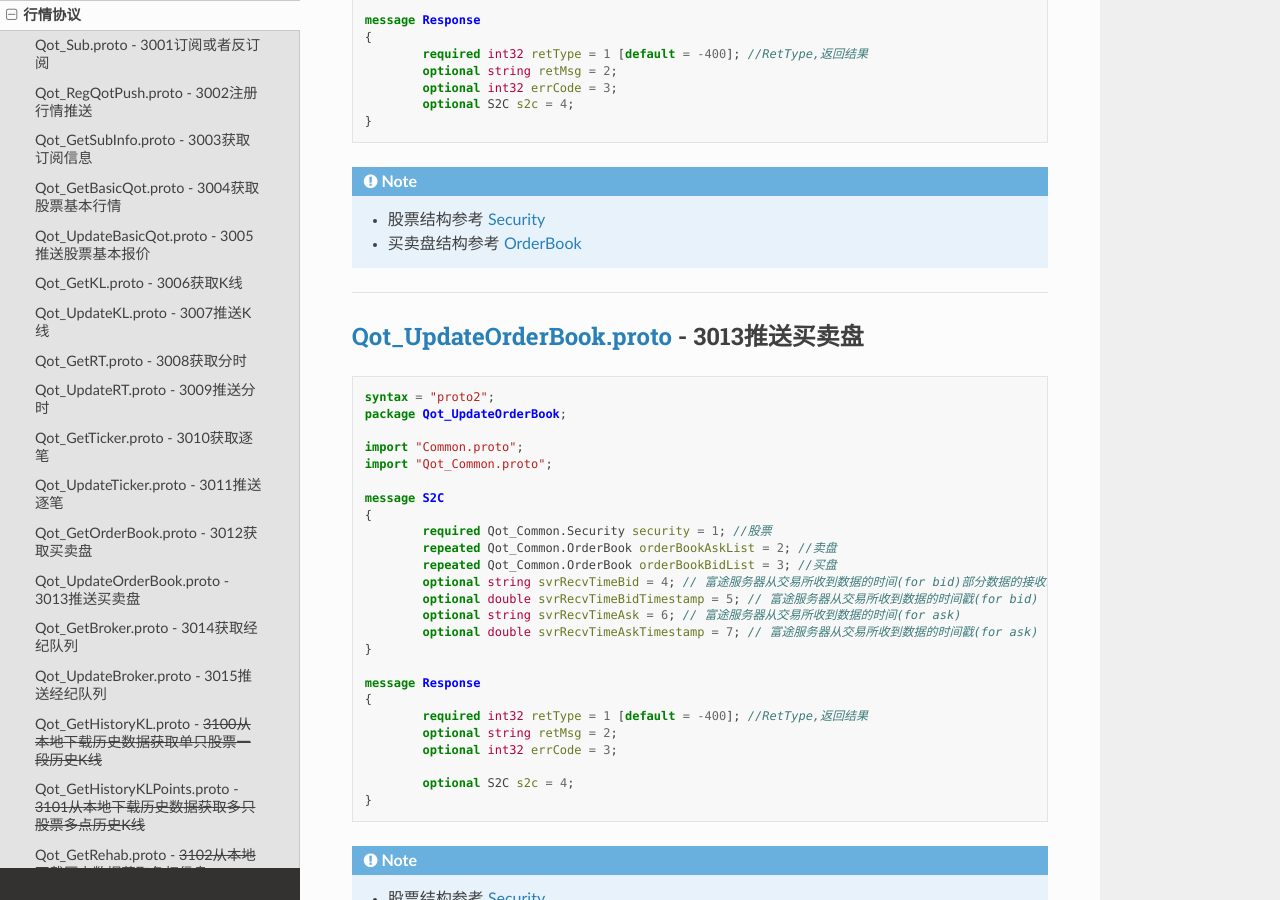
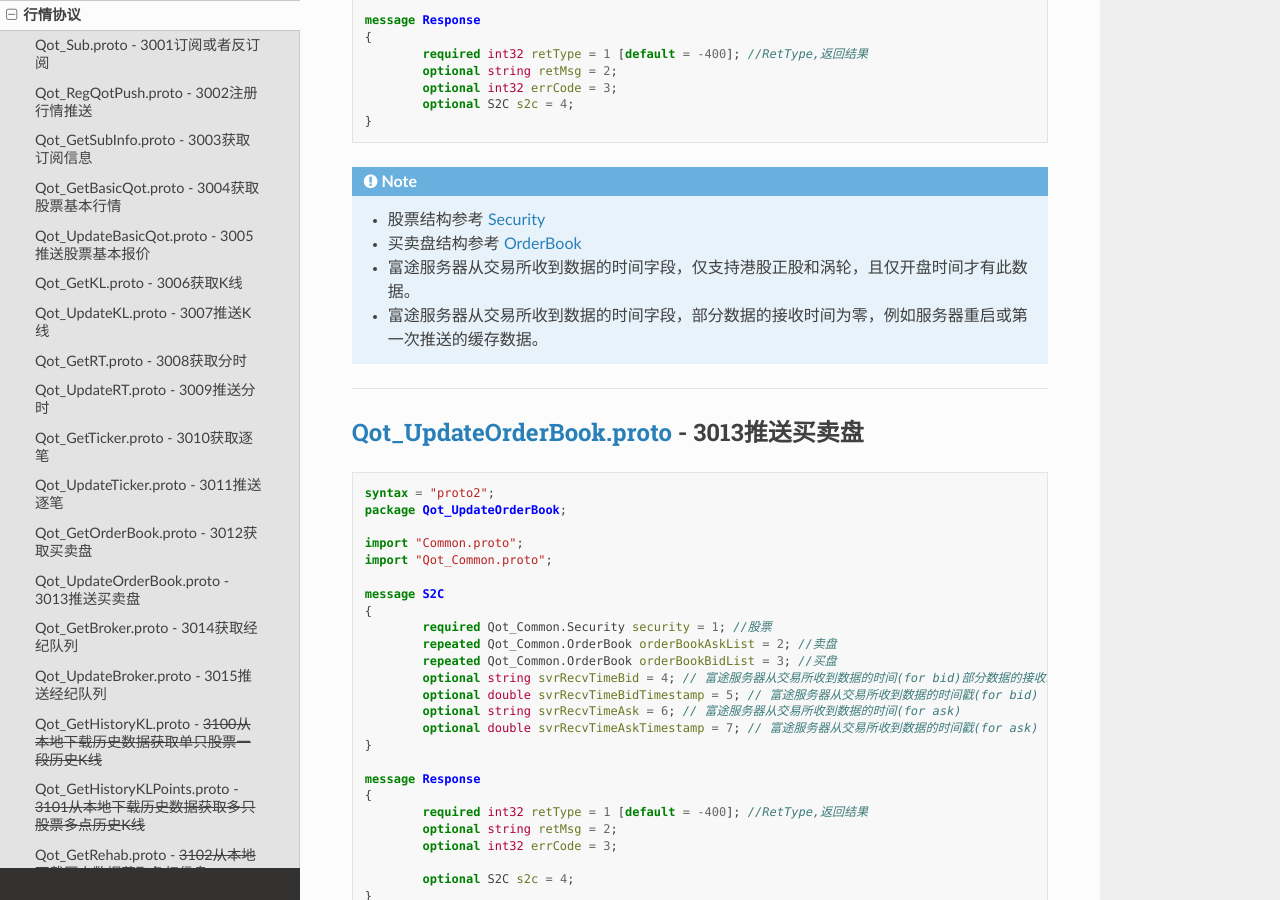
Before and after one commit to FutunnOpen/futu-api-doc, a Sphinx documentation site: the page built from doc_maker/source/protocol/quote_protocol.rst, in a window 1280 px wide and 900 px high, scrolled down 9079 px. Built offline with Sphinx 7.4.7 and the Read the Docs theme 2.0.0, drawn with Linux system fonts in a browser that asks for light colours; pages that are not in the unit, such as notebooks, are missing from menus.

Commit message:
摆盘时间字段的注意点说明

```diff
--- a/doc_maker/source/api/Quote_API.rst
+++ b/doc_maker/source/api/Quote_API.rst
@@ -1015,12 +1015,12 @@ get_order_book
   'code': 股票代码
   'svr_recv_time_bid': 富途服务器从交易所收到数据的时间(for bid) 部分数据的接收时间为零，例如服务器重启或第一次推送的缓存数据。
   'svr_recv_time_ask': 富途服务器从交易所收到数据的时间(for ask)
-  'Ask':[ (ask_price1, ask_volume1，order_num), (ask_price2, ask_volume2, order_num),…]
+  'Ask': [ (ask_price1, ask_volume1，order_num), (ask_price2, ask_volume2, order_num),…]
   'Bid': [ (bid_price1, bid_volume1, order_num), (bid_price2, bid_volume2, order_num),…]
   }
 
  | 'Ask'：卖盘
- | 'Bid'买盘
+ | 'Bid': 买盘
  | 每个元组的含义是(委托价格，委托数量，委托订单数)
 
  ret != RET_OK 返回错误字符串
--- a/doc_maker/source/protocol/quote_protocol.rst
+++ b/doc_maker/source/protocol/quote_protocol.rst
@@ -510,6 +510,8 @@
 
 	* 股票结构参考 `Security <base_define.html#security>`_
 	* 买卖盘结构参考 `OrderBook <base_define.html#orderbook>`_
+	* 富途服务器从交易所收到数据的时间字段，仅支持港股正股和涡轮，且仅开盘时间才有此数据。
+	* 富途服务器从交易所收到数据的时间字段，部分数据的接收时间为零，例如服务器重启或第一次推送的缓存数据。
 
 -------------------------------------
 
```
